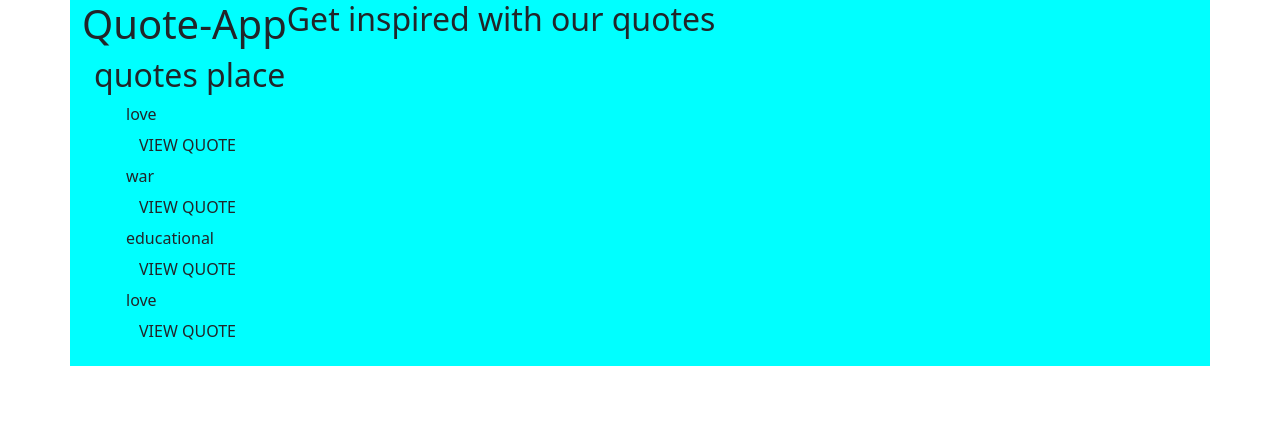
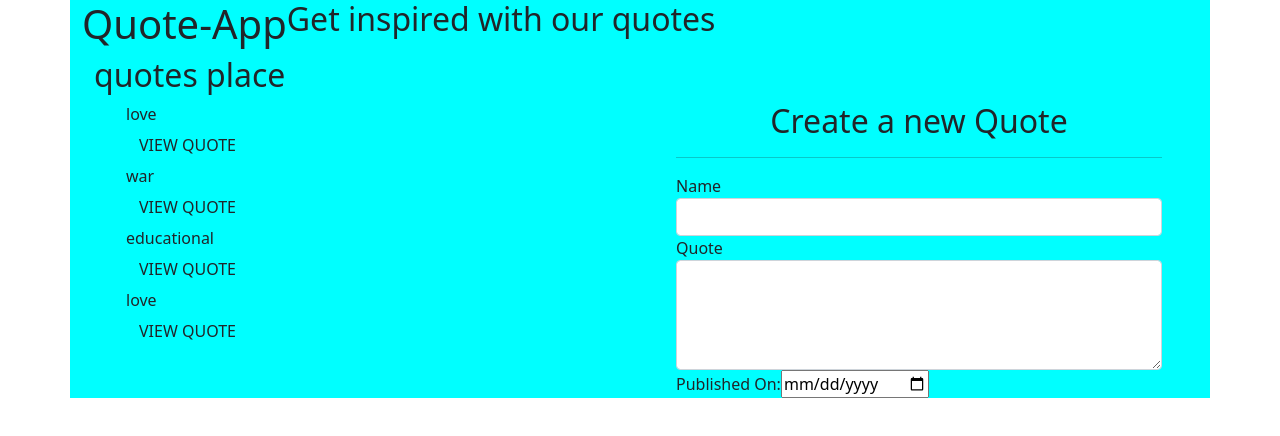
Before and after one commit to ruthjelimo/Quote-app, an Angular app in the folder quote/Quote/: page / in a window 1280 px wide. Shown: the top 436 px of the page. Built offline with nearby package versions, Linux system fonts and the light colour scheme.

Commit message:
added inputs to form

```diff
--- a/quote/Quote/src/app/quote/quote.component.html
+++ b/quote/Quote/src/app/quote/quote.component.html
@@ -13,5 +13,8 @@
           </ul>
 
       </div>
+      <div class="col-md-6">
+        <app-quote-form></app-quote-form>
+      </div>
 </div>
 </div>
```
